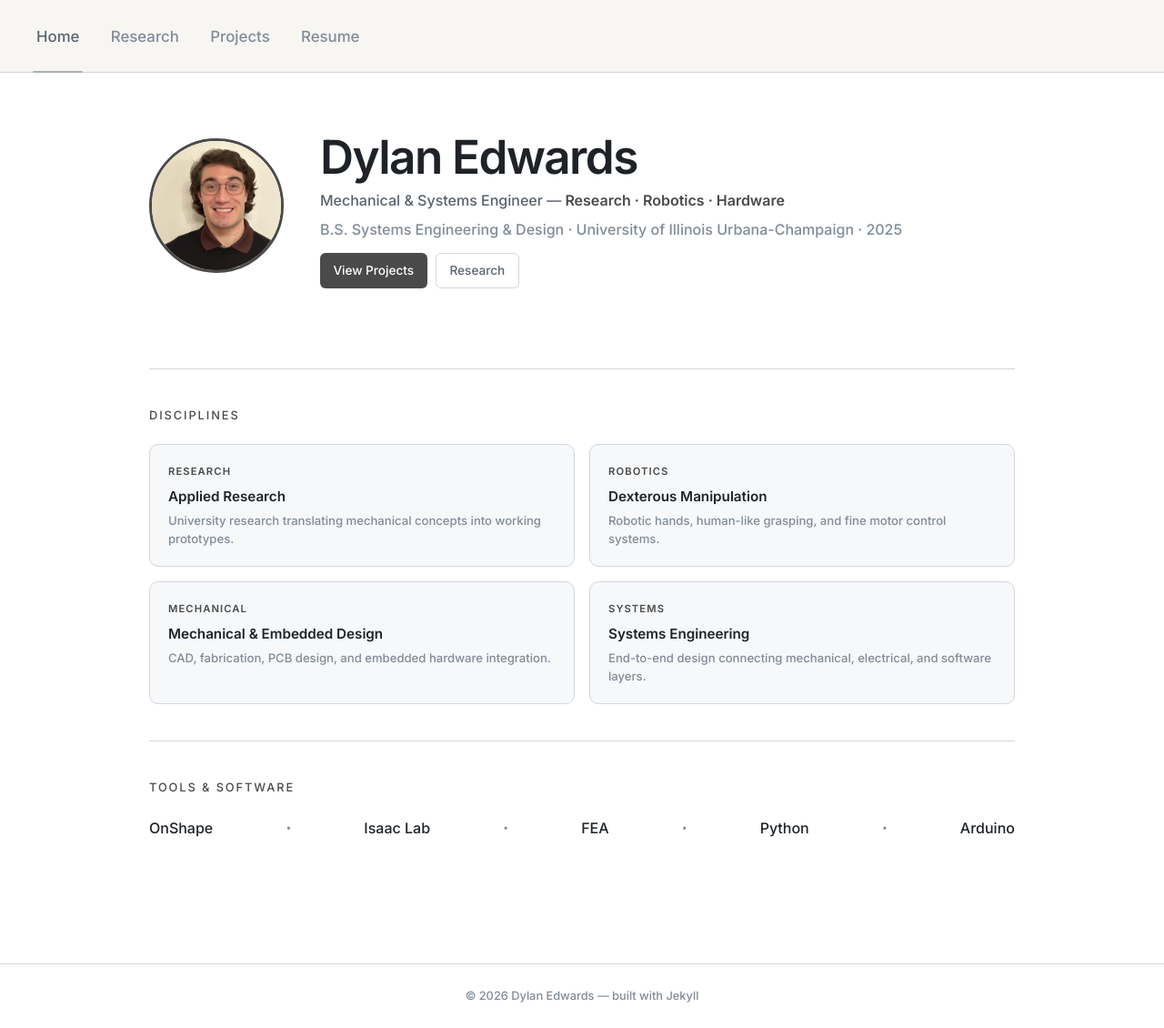
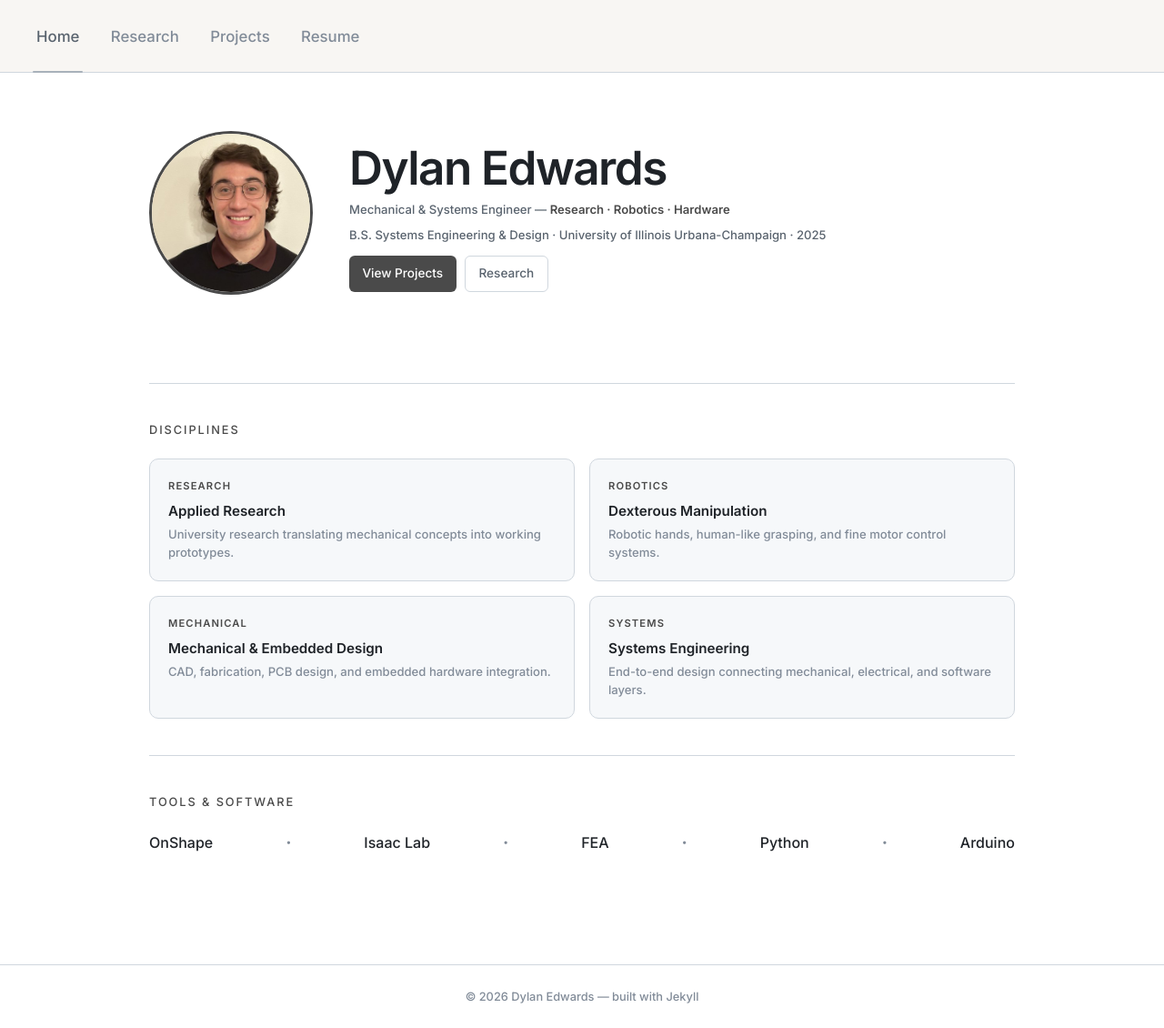
Before and after one commit to DylanEdwards02/DylanEdwards02.github.io, a Jekyll site: the page built from index.md, in a window 1280 px wide and 1130 px high. Shown: the whole window at 91% size. Built offline with Jekyll 4.4.1, drawn with Linux system fonts in a browser that asks for light colours.

Commit message:
Update index.md

```diff
--- a/index.md
+++ b/index.md
@@ -4,18 +4,18 @@ title: Home
 ---
 <section class="hero">
   <div class="hero-avatar">
-    <img src="/assets/img/profile.jpg" alt="Dylan Edwards">
+    <img src="/assets/img/profile.jpg" alt="Dylan Edwards" style="width: 180px; height: 180px;">
   </div>
   <div class="hero-content">
     <h1 class="hero-name">Dylan Edwards</h1>
-    <p class="hero-tagline" style="margin-bottom: 0.4rem; font-size: 1rem;">
-  Mechanical & Systems Engineer &mdash; <strong>Research · Robotics · Hardware</strong>
-</p>
-<p style="font-size: 1rem; color: var(--text-3); margin-bottom: 0.4rem;">B.S. Systems Engineering & Design · University of Illinois Urbana-Champaign · 2025</p>
-<div class="hero-ctas" style="margin-top: 0.75rem;">
-  <a href="/projects" class="btn btn-primary">View Projects</a>
-  <a href="/research" class="btn btn-outline">Research</a>
-</div>
+    <p class="hero-tagline" style="margin-bottom: 0.4rem; font-size: 0.82rem;">
+      Mechanical & Systems Engineer &mdash; <strong>Research · Robotics · Hardware</strong>
+    </p>
+    <p style="font-size: 0.82rem; color: var(--text-2); margin-bottom: 0.4rem;">B.S. Systems Engineering & Design · University of Illinois Urbana-Champaign · 2025</p>
+    <div class="hero-ctas" style="margin-top: 0.75rem;">
+      <a href="/projects" class="btn btn-primary">View Projects</a>
+      <a href="/research" class="btn btn-outline">Research</a>
+    </div>
   </div>
 </section>
 
```
